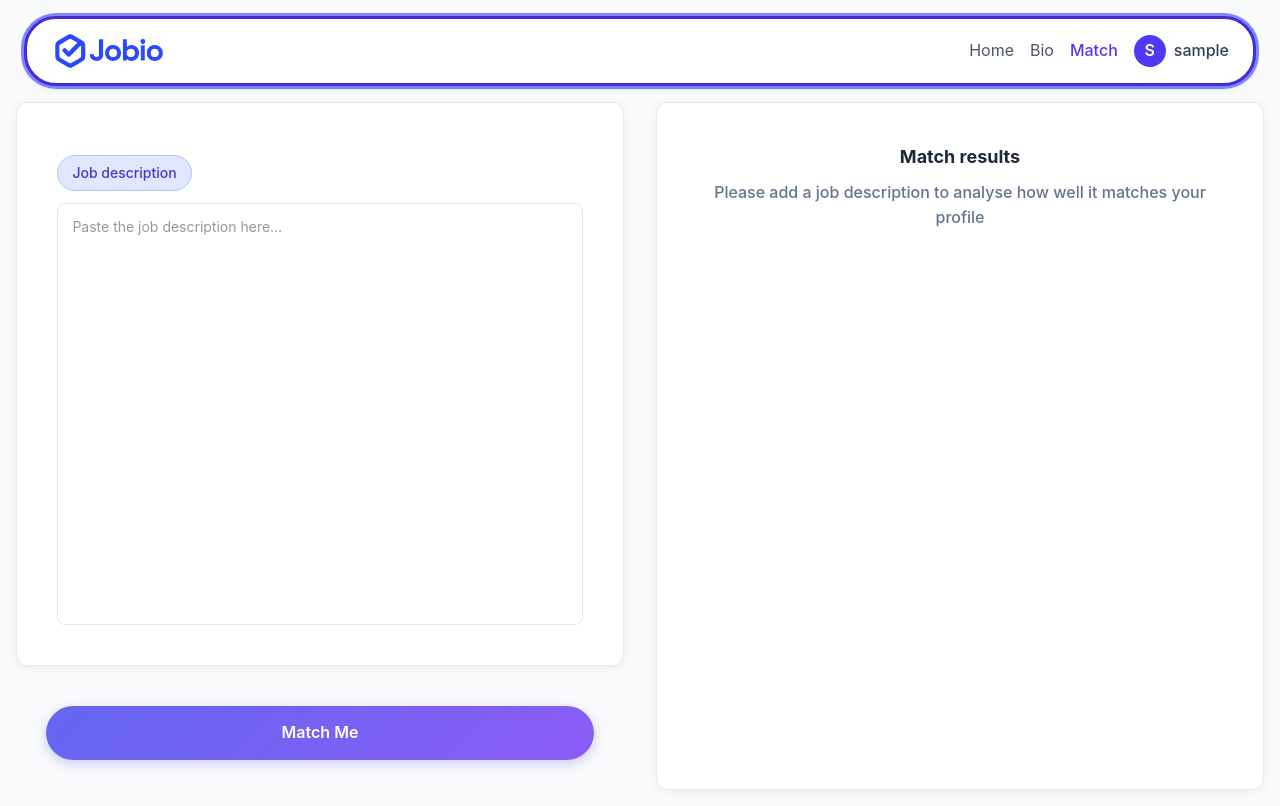
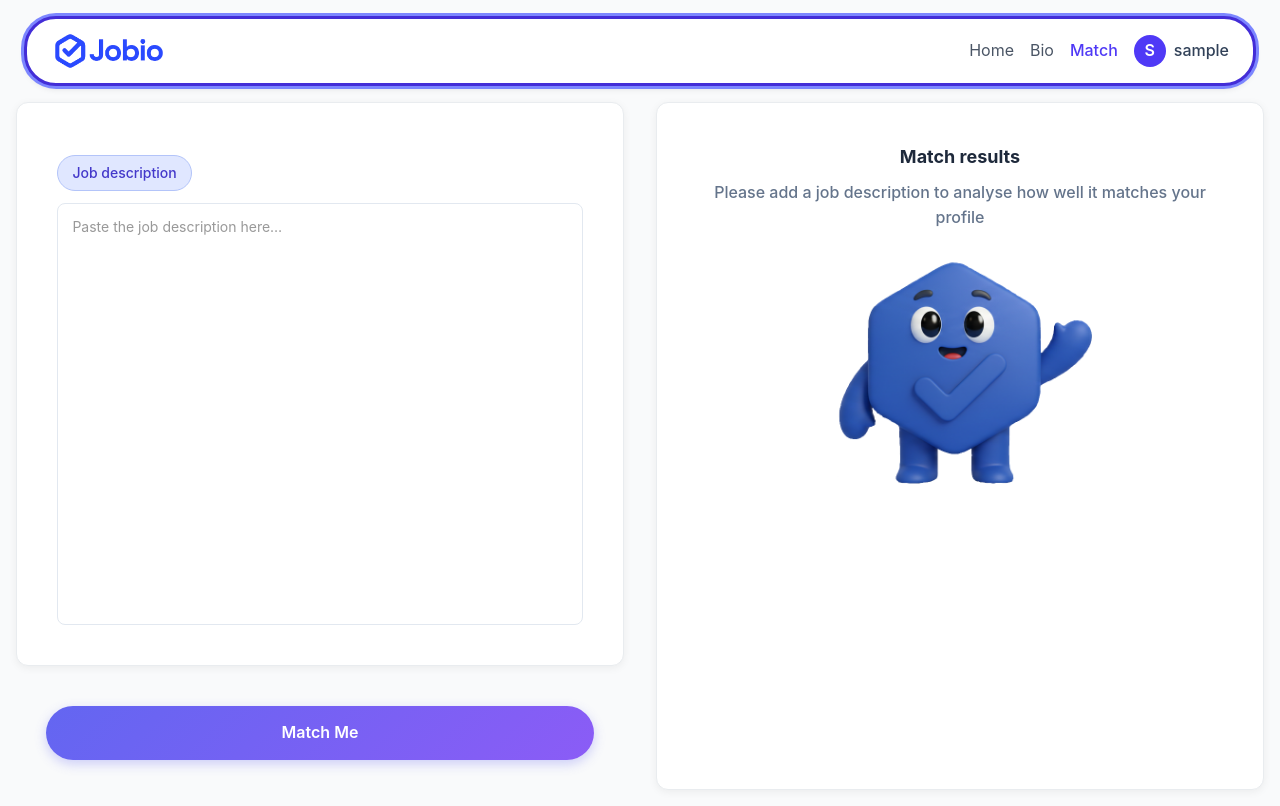
Before and after one commit to fac-32/Jobio-front, a React (Vite) app: page /match in a window 1280 px wide. Built offline with nearby package versions, Linux system fonts and the light colour scheme; sample sign-in values are in the browser's storage.

Commit message:
Add jobbie to match page

```diff
--- a/src/index.css
+++ b/src/index.css
@@ -44,6 +44,11 @@ body {
 }
 
 /* MatchPanel*/
+
+.matchJobbie {
+    justify-items: center;
+
+}
 
 .results-body {
     /* flex: 1; */
--- a/src/pages/MatchPage/MatchResultPanel.tsx
+++ b/src/pages/MatchPage/MatchResultPanel.tsx
@@ -1,4 +1,6 @@
 import type { MatchResult } from './types';
+import { MascotImages } from '../../assets/mascotImages';
+
 
 type Props = {
     loading: boolean;
@@ -28,6 +30,9 @@ export function MatchResultPanel({ loading, result }: Props) {
                         Please add a job description to analyse how well it
                         matches your profile
                     </p>
+                    <div className="matchJobbie">
+                        <img src={MascotImages.idle} width={300} alt="Waving Jobbie"/>
+                    </div>
                 </div>
             </div>
         );
@@ -46,14 +51,24 @@ export function MatchResultPanel({ loading, result }: Props) {
         recommendation: result.recommendation ?? { label: '', message: '' },
     };
 
+
+    const score = safeResult.match_score;
+
     const headline =
-        safeResult.match_score >= 80
+        score >= 80
             ? "It's a match!"
+
             : safeResult.match_score >= 65
               ? 'Decent match'
               : 'Weak match';
 
-    const score = safeResult.match_score;
+    const mascotImages =
+    score >= 80
+        ? MascotImages.happy
+        : score >= 65
+        ? MascotImages.idle
+        : MascotImages.sad;
+
     const recommendationText =
         safeResult.recommendation.message || safeResult.recommendation.label;
 
@@ -62,6 +77,9 @@ export function MatchResultPanel({ loading, result }: Props) {
             <div className="card-header">
                 {/* <h1 className="card-title">Match results</h1> */}
                 <p className="match-quality">{headline}</p>
+                    <div className="matchJobbie">
+                    <img src={mascotImages} width={300} alt="Jobbie mascot" />
+                    </div>
             </div>
 
             <div className="results-body">
```
